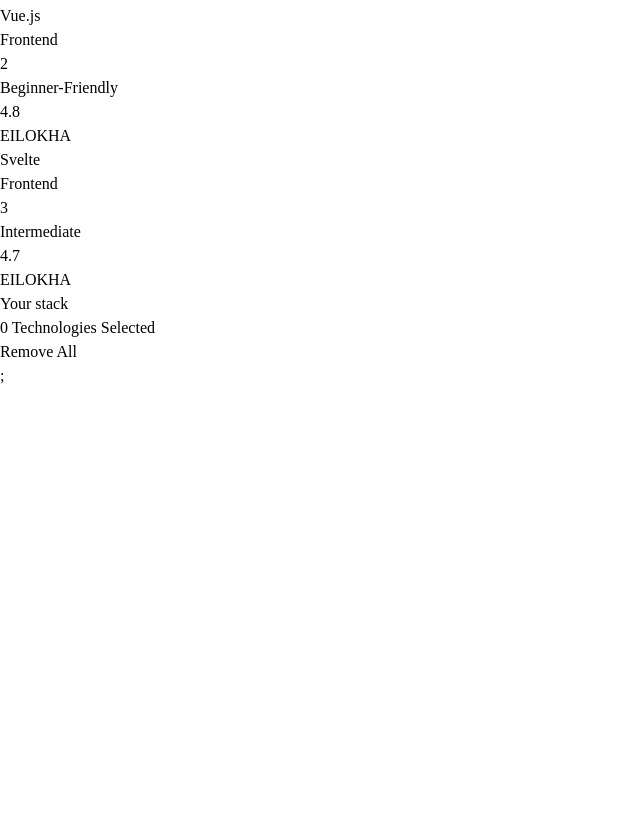
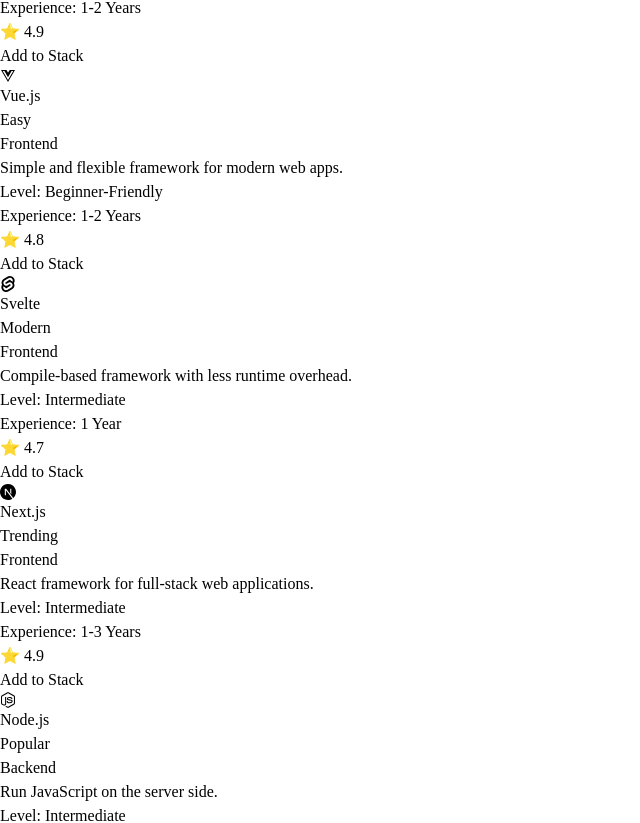
Before and after one commit to Antor11809/Again-Assignment-5, a React (Vite) app in the folder Assignment-5/: page / in a window 1280 px wide. Shown: the part 1038-1861 px from the top of the page, without its empty margins (0-640 px from the left). Before the commit the page ends 1426 px from the top, so only its background shows below. Built offline with nearby package versions, Linux system fonts and the light colour scheme.

Commit message:
Card-commit

```diff
--- a/Assignment-5/package.json
+++ b/Assignment-5/package.json
@@ -11,7 +11,8 @@
   },
   "dependencies": {
     "react": "^19.2.8",
-    "react-dom": "^19.2.8"
+    "react-dom": "^19.2.8",
+    "react-hot-toast": "^2.6.1"
   },
   "devDependencies": {
     "@types/node": "^24.13.3",
--- a/Assignment-5/src/App.tsx
+++ b/Assignment-5/src/App.tsx
@@ -3,6 +3,7 @@ import Hero from "./components/Hero";
 import TechnologyCards from "./components/TechnologyCards"
 import SelectedStack from "./components/SelectedStack";
 import { useState } from "react";
+import { Toaster } from "react-hot-toast";
 
 function App() {
 
@@ -10,23 +11,24 @@ function App() {
 
 return (
   <>
-  <Nav/>
- <Hero/>
- <div className="flex gap-10 container mx-auto">
+    <Nav />
+    <Hero />
+    <Toaster />
+    <div className="flex gap-10 container mx-auto items-start">
 
       <div className="flex-1">
         <TechnologyCards setSelectedTech={setSelectedTech} />
       </div>
 
-    <div className="w-50">
-     <SelectedStack  selectedTech={selectedTech}
-  setSelectedTech={setSelectedTech} />
+      <div className="w-50 mt-26 mr-18">
+        <SelectedStack
+          selectedTech={selectedTech}
+          setSelectedTech={setSelectedTech}
+        />
       </div>
 
     </div>
-;
   </>
-  )
+);
 }
-
 export default App
--- a/Assignment-5/src/components/SelectedStack.tsx
+++ b/Assignment-5/src/components/SelectedStack.tsx
@@ -1,35 +1,69 @@
 import type { Dispatch, SetStateAction } from "react";
+import toast from "react-hot-toast";
 
 type Props = {
   selectedTech: string[];
   setSelectedTech: Dispatch<SetStateAction<string[]>>;
 };
+
 const SelectedStack = ({ selectedTech, setSelectedTech }: Props) => {
 
   const handleRemove = (tech: string) => {
     setSelectedTech((prev) =>
       prev.filter((item) => item !== tech)
     );
+
+    toast.success(`${tech} removed`, {
+      id: `remove-${tech}`,
+    });
   };
 
   const handleRemoveAll = () => {
+    if (selectedTech.length === 0) return;
+
     setSelectedTech([]);
+
+    toast.success("All technologies removed", {
+      id: "remove-all",
+    });
   };
+
   return (
-        <div className="border border-amber-400 px-4 bg-amber-100">
-            Your stack
-            <p>{selectedTech.length} Technologies Selected</p>
+    <div className="border border-purple-300 bg-white rounded-xl p-4 shadow-sm">
+
+      <h2 className="text-xl font-bold text-cyan-950 mb-1">
+        Your Stack
+      </h2>
+
+      <p className="whitespace-nowrap text-sm text-gray-500 mb-4">
+        {selectedTech.length} Technologies Selected
+      </p>
+
       {selectedTech.map((tech) => (
-  <div key={tech}>{tech}
-    <button className="ml-5" onClick={() => handleRemove(tech)}>
-          x
+        <div
+          key={tech}
+          className="flex justify-between items-center bg-purple-50 px-3 py-2 rounded-md mb-2"
+        >
+          <span className="font-medium">
+            {tech}
+          </span>
+
+          <button
+            className="text-red-500 font-bold"
+            onClick={() => handleRemove(tech)}
+          >
+            ✕
+          </button>
+        </div>
+      ))}
+
+      <button
+        className="block w-full mt-4 py-2 border border-red-300 text-red-500 rounded-md hover:bg-red-50"
+        onClick={handleRemoveAll}
+      >
+        Remove All
       </button>
 
-        </div>
-))}
-<button   className="block mt-4" onClick={handleRemoveAll}>
-  Remove All
-</button>
     </div>
   );
 };
--- a/Assignment-5/src/components/TechnologyCards.tsx
+++ b/Assignment-5/src/components/TechnologyCards.tsx
@@ -1,4 +1,17 @@
 import type { Dispatch, SetStateAction } from "react";
+import toast from "react-hot-toast";
+
+import { FaReact, FaVuejs, FaNodeJs, FaGitAlt } from "react-icons/fa";
+import {
+  SiSvelte,
+  SiNextdotjs,
+  SiExpress,
+  SiMongodb,
+  SiPostgresql,
+  SiTypescript,
+  SiTailwindcss,
+  SiDocker
+} from "react-icons/si";
 
 type Props = {
   setSelectedTech: Dispatch<SetStateAction<string[]>>;
@@ -8,23 +21,146 @@ const technologies = [
   {
     id: 1,
     name: "React",
+    icon: FaReact,
+    iconColor: "text-cyan-400",
     category: "Frontend",
     level: "Beginner-Friendly",
-    rating: 4.9
+    rating: 4.9,
+    badge: "Popular",
+    experience: "1-2 Years",
+    description: "Build fast and interactive user interfaces."
   },
   {
     id: 2,
     name: "Vue.js",
+    icon: FaVuejs,
+    iconColor: "text-green-500",
     category: "Frontend",
     level: "Beginner-Friendly",
-    rating: 4.8
+    rating: 4.8,
+    badge: "Easy",
+    experience: "1-2 Years",
+    description: "Simple and flexible framework for modern web apps."
   },
   {
     id: 3,
     name: "Svelte",
+    icon: SiSvelte,
+    iconColor: "text-orange-600",
     category: "Frontend",
     level: "Intermediate",
-    rating: 4.7
+    rating: 4.7,
+    badge: "Modern",
+    experience: "1 Year",
+    description: "Compile-based framework with less runtime overhead."
+  },
+  {
+    id: 4,
+    name: "Next.js",
+    icon: SiNextdotjs,
+    iconColor: "text-black",
+    category: "Frontend",
+    level: "Intermediate",
+    rating: 4.9,
+    badge: "Trending",
+    experience: "1-3 Years",
+    description: "React framework for full-stack web applications."
+  },
+  {
+    id: 5,
+    name: "Node.js",
+    icon: FaNodeJs,
+    iconColor: "text-green-600",
+    category: "Backend",
+    level: "Intermediate",
+    rating: 4.8,
+    badge: "Popular",
+    experience: "1-3 Years",
+    description: "Run JavaScript on the server side."
+  },
+  {
+    id: 6,
+    name: "Express.js",
+    icon: SiExpress,
+    iconColor: "text-gray-800",
+    category: "Backend",
+    level: "Beginner-Friendly",
+    rating: 4.7,
+    badge: "Lightweight",
+    experience: "1-2 Years",
+    description: "Minimal backend framework for Node.js."
+  },
+  {
+    id: 7,
+    name: "MongoDB",
+    icon: SiMongodb,
+    iconColor: "text-green-500",
+    category: "Database",
+    level: "Beginner-Friendly",
+    rating: 4.7,
+    badge: "NoSQL",
+    experience: "1-2 Years",
+    description: "Flexible document-based NoSQL database."
+  },
+  {
+    id: 8,
+    name: "PostgreSQL",
+    icon: SiPostgresql,
+    iconColor: "text-blue-700",
+    category: "Database",
+    level: "Intermediate",
+    rating: 4.9,
+    badge: "Reliable",
+    experience: "1-3 Years",
+    description: "Powerful relational database for modern apps."
+  },
+  {
+    id: 9,
+    name: "TypeScript",
+    icon: SiTypescript,
+    iconColor: "text-blue-600",
+    category: "Language",
+    level: "Intermediate",
+    rating: 4.9,
+    badge: "Recommended",
+    experience: "1-3 Years",
+    description: "JavaScript with strong type safety."
+  },
+  {
+    id: 10,
+    name: "Tailwind CSS",
+    icon: SiTailwindcss,
+    iconColor: "text-cyan-500",
+    category: "Styling",
+    level: "Beginner-Friendly",
+    rating: 4.8,
+    badge: "Fast UI",
+    experience: "1-2 Years",
+    description: "Utility-first CSS framework for fast styling."
+  },
+  {
+    id: 11,
+    name: "Git",
+    icon: FaGitAlt,
+    iconColor: "text-orange-600",
+    category: "Tooling",
+    level: "Beginner-Friendly",
+    rating: 4.9,
+    badge: "Essential",
+    experience: "1+ Year",
+    description: "Track and manage changes in your codebase."
+  },
+  {
+    id: 12,
+    name: "Docker",
+    icon: SiDocker,
+    iconColor: "text-blue-500",
+    category: "DevOps",
+    level: "Advanced",
+    rating: 4.8,
+    badge: "DevOps",
+    experience: "2-3 Years",
+    description: "Package and run applications in containers."
   }
 ];
 
@@ -36,34 +172,81 @@ return (
         <h2 className="text-4xl font-bold mb-2">
           Explore the <span className="text-cyan-900">Technologies</span>
         </h2>
-  <p className="text-purple-600 font-medium">Pick one technology per category to build your ideal stack.</p>
+
+        <p className="text-purple-600 font-medium">
+          Pick one technology per category to build your ideal stack.
+        </p>
+      </div>
+
+      <div className="grid grid-cols-3 gap-6 max-w-4xl ml-22">
+
+        {technologies.map((tech) => {
+          const Icon = tech.icon;
+
+          return (
+            <div
+              key={tech.id}
+              className="border border-purple-400 p-5 rounded-2xl shadow-sm bg-white hover:shadow-lg hover:-translate-y-1 transition-all duration-300"
+            >
+
+              <div className="flex justify-between items-center mb-3">
+
+                <div className="flex items-center gap-3">
+                <Icon className={`text-3xl ${tech.iconColor}`} />
+
+                  <h3 className="text-2xl font-bold text-cyan-950">
+                    {tech.name}
+                  </h3>
+                </div>
+
+                <span className="text-xs bg-purple-100 text-purple-700 px-2 py-1 rounded-full">
+                  {tech.badge}
+                </span>
 
               </div>
-    <div className="grid grid-cols-3 gap-6 container max-w-4xl ml-22 ">
 
-      {technologies.map((tech) => (
-        <div key={tech.id} className="border border-amber-600 p-4 rounded-xl shadow-sm bg-white hover:shadow-md transition">
+              <p className="text-gray-500 text-sm mb-2">
+                {tech.category}
+              </p>
 
-          {tech.name}
+              <p className="text-gray-600 text-sm mb-3">
+                {tech.description}
+              </p>
 
-          <p>{tech.category}</p>
-          <p>{tech.id}</p>
-          <p>{tech.level}</p>
-          <p>{tech.rating}</p>
+              <p className="text-gray-700 font-medium mb-2">
+                Level: {tech.level}
+              </p>
+
+              <p className="text-gray-700 mb-2">
+                Experience: {tech.experience}
+              </p>
+
+              <p className="mb-5 font-semibold">
+                ⭐ {tech.rating}
+              </p>
 
               <button
-            onClick={() =>
-              setSelectedTech((prev) =>
-                prev.includes(tech.name) ? prev : [...prev, tech.name]
-              )
+                onClick={() => {
+                  setSelectedTech((prev: string[]) => {
+                    if (prev.includes(tech.name)) {
+                      return prev;
                     }
-            className="justify-center py-2 px-9 text-white font-medium  border border-amber-200 bg-cyan-800 rounded-md"
+
+                    toast.success(`${tech.name} added to stack`, {
+                      id: tech.name
+                    });
+
+                    return [...prev, tech.name];
+                  });
+                }}
+                className="w-full py-2 text-white font-medium bg-cyan-800 hover:bg-cyan-900 rounded-lg transition"
               >
-            EILOKHA
+                Add to Stack
               </button>
 
             </div>
-      ))}
+          );
+        })}
 
       </div>
 
--- a/package.json
+++ b/package.json
@@ -1,6 +1,8 @@
 {
   "dependencies": {
     "@tailwindcss/vite": "^4.3.3",
+    "react-hot-toast": "^2.6.1",
+    "react-icons": "^5.7.0",
     "tailwindcss": "^4.3.3"
   },
   "devDependencies": {
```
Also changed, not shown: 2 other files (tests, documents, lock files or other folders). Lines whose indentation alone changed are shown as unchanged.
